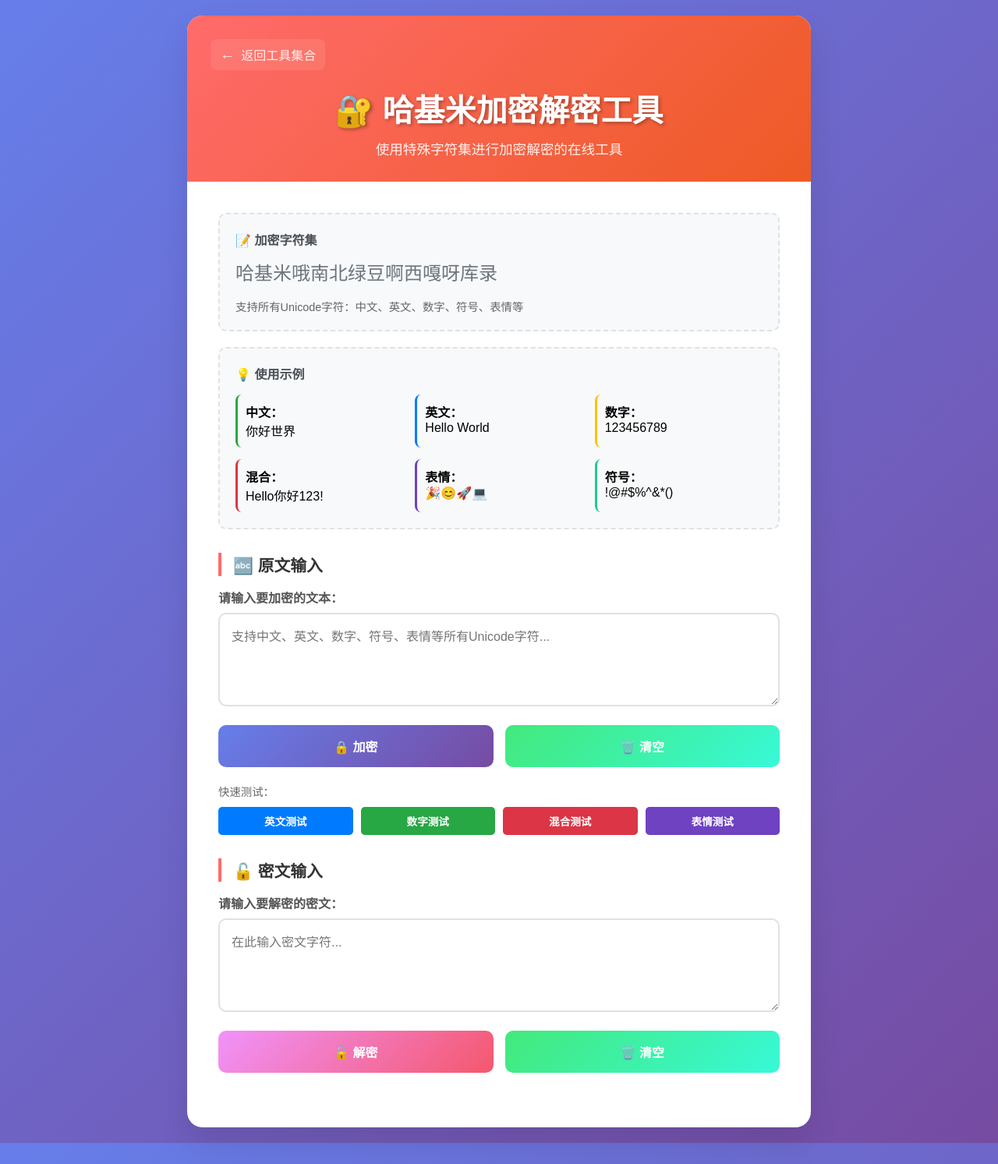
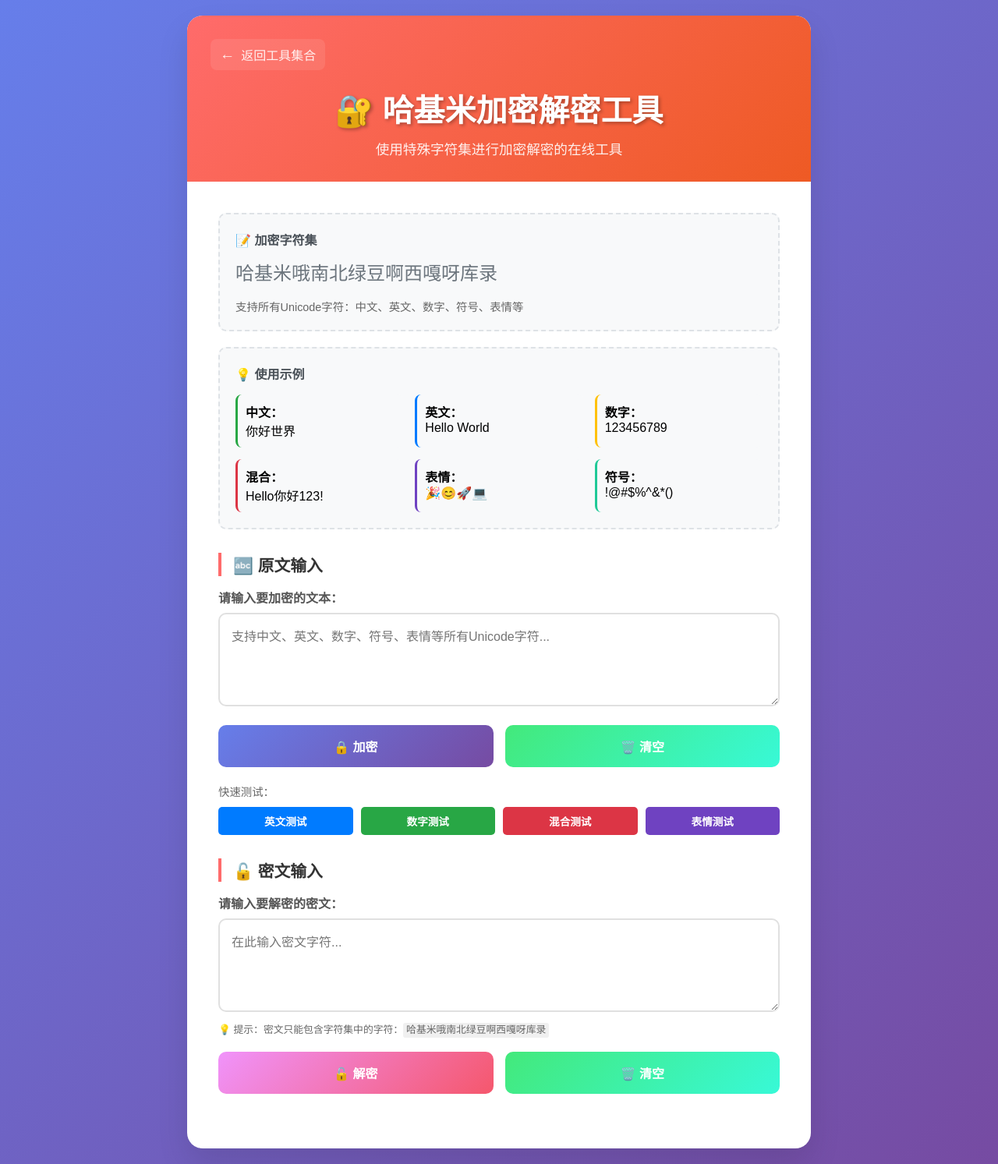
Before and after one commit to n1uf/n1uf.github.io, a Jekyll site: the page encrypt-decrypt.html, which Jekyll copies as it is, in a window 1280 px wide. Shown: the whole page at 78% size. Built offline with Jekyll 4.4.1, drawn with Linux system fonts in a browser that asks for light colours; some of the changed lines change nothing that is shown.

Commit message:
error input check and notice

```diff
--- a/encrypt-decrypt.html
+++ b/encrypt-decrypt.html
@@ -219,6 +219,9 @@
             border-radius: 10px;
             margin-top: 15px;
             display: none;
+            white-space: pre-line;
+            font-size: 0.9rem;
+            line-height: 1.4;
         }
 
         .success {
@@ -367,6 +370,9 @@
                 <div class="input-group">
                     <label for="encryptedText">请输入要解密的密文：</label>
                     <textarea id="encryptedText" placeholder="在此输入密文字符..."></textarea>
+                    <div style="margin-top: 8px; font-size: 0.8rem; color: #666;">
+                        💡 提示：密文只能包含字符集中的字符：<span id="charsetHint" style="font-family: monospace; background: #f0f0f0; padding: 2px 4px; border-radius: 3px;">哈基米哦南北绿豆啊西嘎呀库录</span>
+                    </div>
                 </div>
                 <div class="button-group">
                     <button class="btn-decrypt" onclick="decryptText()">🔓 解密</button>
@@ -470,6 +476,40 @@
             }
         }
 
+        // 验证密文格式
+        function validateEncryptedText(text) {
+            const errors = [];
+
+            if (!text) {
+                errors.push('密文不能为空');
+                return errors;
+            }
+
+            // 检查字符集
+            const invalidChars = [];
+            for (let i = 0; i < text.length; i++) {
+                const char = text[i];
+                if (!CHAR_SET.includes(char)) {
+                    invalidChars.push({
+                        char: char,
+                        position: i + 1
+                    });
+                }
+            }
+
+            if (invalidChars.length > 0) {
+                errors.push(`密文包含无效字符: ${invalidChars.map(item => `"${item.char}"(位置${item.position})`).join(', ')}`);
+                errors.push(`有效字符集: ${CHAR_SET}`);
+            }
+
+            // 检查密文长度（太短可能不是有效密文）
+            if (text.length < 2) {
+                errors.push('密文长度过短，可能不是有效的加密结果');
+            }
+
+            return errors;
+        }
+
         // 解密函数
         function decryptText() {
             const encryptedText = document.getElementById('encryptedText').value.trim();
@@ -479,13 +519,15 @@
                 return;
             }
 
+            // 验证输入
+            const validationErrors = validateEncryptedText(encryptedText);
+            if (validationErrors.length > 0) {
+                const errorMessage = validationErrors.join('\n');
+                showMessage(errorMessage, 'error');
+                return;
+            }
+
             try {
-                // 验证字符集
-                for (let char of encryptedText) {
-                    if (!CHAR_SET.includes(char)) {
-                        throw new Error(`密文包含无效字符: ${char}`);
-                    }
-                }
 
                 // 转换为大数字
                 const bigNumber = baseStringToNumber(encryptedText, BASE);
@@ -577,6 +619,33 @@
         document.getElementById('encryptedText').addEventListener('keydown', function(e) {
             if (e.ctrlKey && e.key === 'Enter') {
                 decryptText();
+            }
+        });
+
+        // 实时验证密文输入
+        document.getElementById('encryptedText').addEventListener('input', function(e) {
+            const text = e.target.value.trim();
+
+            if (text.length > 0) {
+                const validationErrors = validateEncryptedText(text);
+
+                // 清除之前的错误样式
+                e.target.style.borderColor = '';
+                e.target.style.backgroundColor = '';
+
+                if (validationErrors.length > 0) {
+                    // 显示输入错误样式
+                    e.target.style.borderColor = '#ff6b6b';
+                    e.target.style.backgroundColor = 'rgba(255, 107, 107, 0.1)';
+                } else {
+                    // 显示输入正确样式
+                    e.target.style.borderColor = '#43e97b';
+                    e.target.style.backgroundColor = 'rgba(67, 233, 123, 0.1)';
+                }
+            } else {
+                // 清空时恢复正常样式
+                e.target.style.borderColor = '';
+                e.target.style.backgroundColor = '';
             }
         });
 
@@ -692,6 +761,9 @@
         document.addEventListener('DOMContentLoaded', function() {
             showMessage('欢迎使用哈基米加密解密工具！', 'success');
 
+            // 同步字符集提示
+            document.getElementById('charsetHint').textContent = CHAR_SET;
+
             // 自动测试
             const testResult = testEncryption();
             if (testResult.success) {
```
